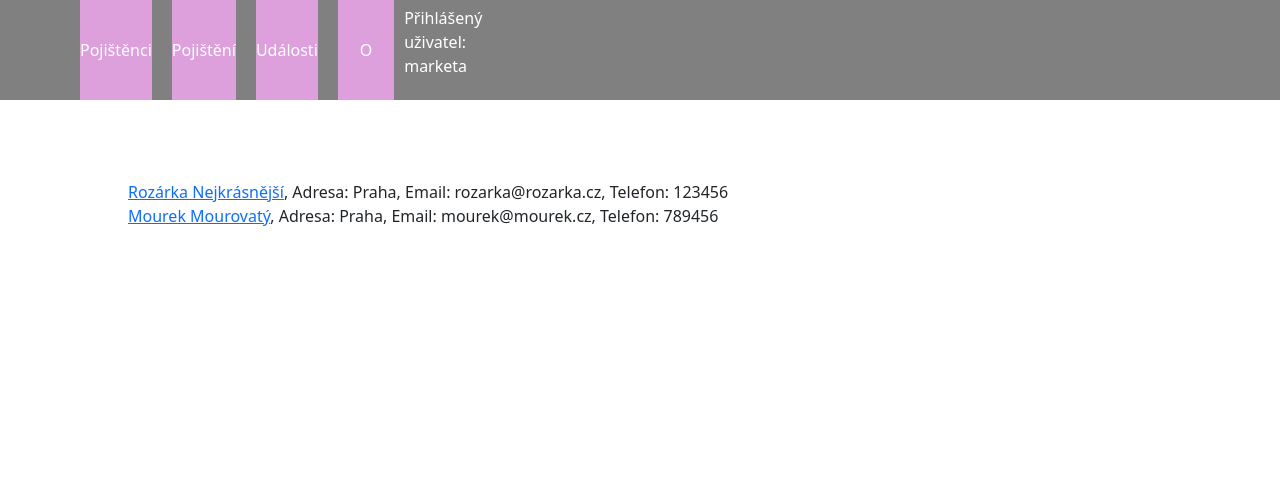
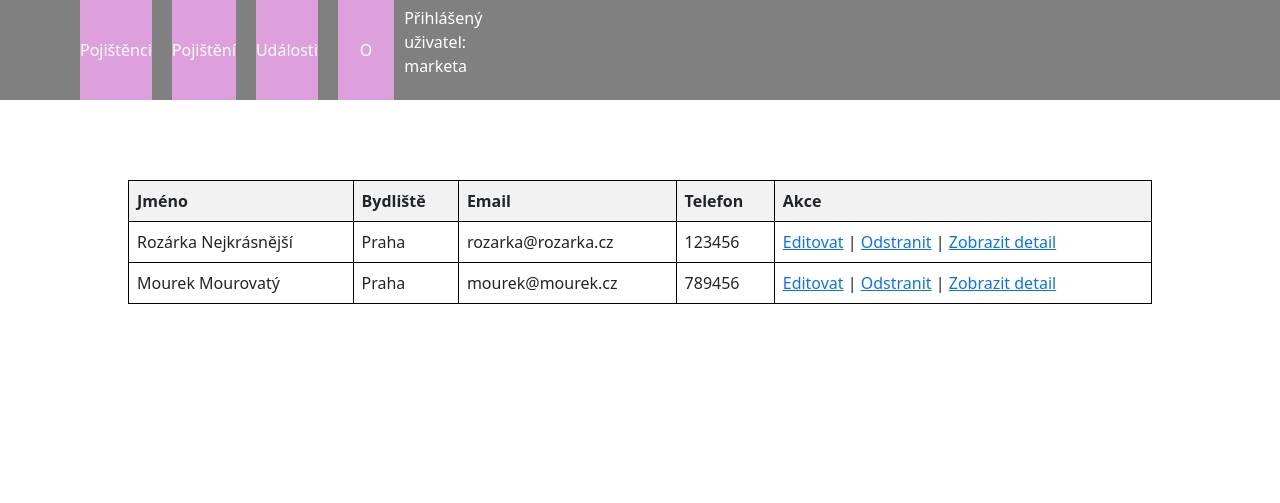
Before and after one commit to markeetas/Portfolio, a Django app: page /pojisteni/insured_index/ in a window 1280 px wide; the page is wider, and only the part inside the window is pictured. Shown: the top 503 px of that part. Run offline with Django 4.2, Linux system fonts and the light colour scheme; a user stored in the database is signed in; data comes from the database, SQL or seed files in the repository; some libraries are stand-ins or nearby versions.

Commit message:
insured table almost ok

```diff
--- a/pojisteni/static/css/style.css
+++ b/pojisteni/static/css/style.css
@@ -89,3 +89,18 @@ footer {
     margin-right: 10px;
     margin-left: 1000px;
 }
+
+.insurance-table {
+    border-collapse: collapse;
+    width: 100%;
+}
+
+.insurance-table th, .insurance-table td {
+    border: 1px solid black;
+    padding: 8px;
+    text-align: left;
+}
+
+.insurance-table th {
+    background-color: #f2f2f2;
+}
--- a/pojisteni/templates/pojisteni/insured_index.html
+++ b/pojisteni/templates/pojisteni/insured_index.html
@@ -1,7 +1,55 @@
 {% extends "base.html" %}
+
 {% block content %}
+    <table class="insurance-table">
+        <thead>
+            <tr>
+                <th>Jméno</th>
+                <th>Bydliště</th>
+                <th>Email</th>
+                <th>Telefon</th>
+                <th>Akce</th>
+            </tr>
+        </thead>
+        <tbody>
+            {% for insured in insureds %}
+                <tr>
+                    <td>{{ insured.name }}</td>
+                    <td>{{ insured.address }}</td>
+                    <td>{{ insured.email }}</td>
+                    <td>{{ insured.phone }}</td>
+                    <td>
+                        <a href="{% url 'edit_insured' insured.pk %}">Editovat</a> |
+                        <a href="{% url 'delete_insured' insured.pk %}">Odstranit</a> |
+                        <a href="#" data-toggle="modal" data-target="#insuredModal{{ insured.pk }}">Zobrazit detail</a>
+                    </td>
+                </tr>
+            {% endfor %}
+        </tbody>
+    </table>
+
     {% for insured in insureds %}
-        <a href="{% url 'insured_detail' insured.pk %}">{{ insured.name }}</a>, Adresa: {{ insured.address }}, Email: {{ insured.email }}, Telefon: {{ insured.phone }}
-        <br>
+        <!-- Modální okno pro zobrazení detailů pojištěnce -->
+        <div class="modal fade" id="insuredModal{{ insured.pk }}" tabindex="-1" role="dialog" aria-labelledby="insuredModalLabel{{ insured.pk }}" aria-hidden="true">
+            <div class="modal-dialog" role="document">
+                <div class="modal-content">
+                    <div class="modal-header">
+                        <h5 class="modal-title" id="insuredModalLabel{{ insured.pk }}">{{ insured.name }}</h5>
+                        <button type="button" class="close" data-dismiss="modal" aria-label="Close">
+                            <span aria-hidden="true">x</span>
+                        </button>
+                    </div>
+                    <div class="modal-body">
+                        <p><strong>Jméno:</strong> {{ insured.name }}</p>
+                        <p><strong>Bydliště:</strong> {{ insured.address }}</p>
+                        <p><strong>Email:</strong> {{ insured.email }}</p>
+                        <p><strong>Telefon:</strong> {{ insured.phone }}</p>
+                    </div>
+                    <div class="modal-footer">
+                        <button type="button" class="btn btn-secondary" data-dismiss="modal">Zavřít</button>
+                    </div>
+                </div>
+            </div>
+        </div>
     {% endfor %}
 {% endblock content %}
--- a/pojisteni/urls.py
+++ b/pojisteni/urls.py
@@ -13,4 +13,6 @@ urlpatterns = [
     path('login/', views.login_view, name='login'),
     path('logout/', views.logout_view, name='logout'),
     path('register/', views.register_view, name='register'),
+    path('edit/<int:pk>/', views.edit_insured, name='edit_insured'),
+    path('delete/<int:pk>/', views.delete_insured, name='delete_insured'),
 ]
--- a/pojisteni/views.py
+++ b/pojisteni/views.py
@@ -1,4 +1,4 @@
-from django.shortcuts import render, redirect
+from django.shortcuts import render, redirect, get_object_or_404
 from django.views import generic
 from .models import Insurance, Insured, InsuranceEvent, UserRole, Statistics
 from .forms import InsuredForm
@@ -86,3 +86,30 @@ def register_view(request):
     else:
         form = UserCreationForm()
     return render(request, 'register.html', {'form': form})
+
+def edit_insured(request, pk):
+    # Získání pojištěnce podle jeho primárního klíče (pk)
+    insured = get_object_or_404(Insured, pk=pk)
+
+    if request.method == 'POST':
+        # Pokud je požadavek typu POST, zpracování formuláře
+        form = InsuredForm(request.POST, instance=insured)
+        if form.is_valid():
+            form.save()
+            return redirect('insured_index')  # Přesměrování na seznam pojištěnců po úspěšné editaci
+    else:
+        # Pokud je požadavek typu GET, zobrazíme formulář s aktuálními údaji pojištěnce
+        form = InsuredForm(instance=insured)
+
+    return render(request, 'edit_insured.html', {'form': form})
+
+def delete_insured(request, pk):
+    # Získání pojištěnce podle jeho primárního klíče (pk)
+    insured = get_object_or_404(Insured, pk=pk)
+
+    if request.method == 'POST':
+        # Pokud je požadavek typu POST, provede se smazání pojištěnce
+        insured.delete()
+        return redirect('insured_index')  # Přesměrování na seznam pojištěnců po úspěšném smazání
+
+    return render(request, 'delete_insured.html', {'insured': insured})
```
Also changed, not shown: pojisteni/templates/pojisteni/delete_insured.html (added, +10 -0 lines), pojisteni/templates/pojisteni/edit_insured.html (added, +10 -0 lines).
